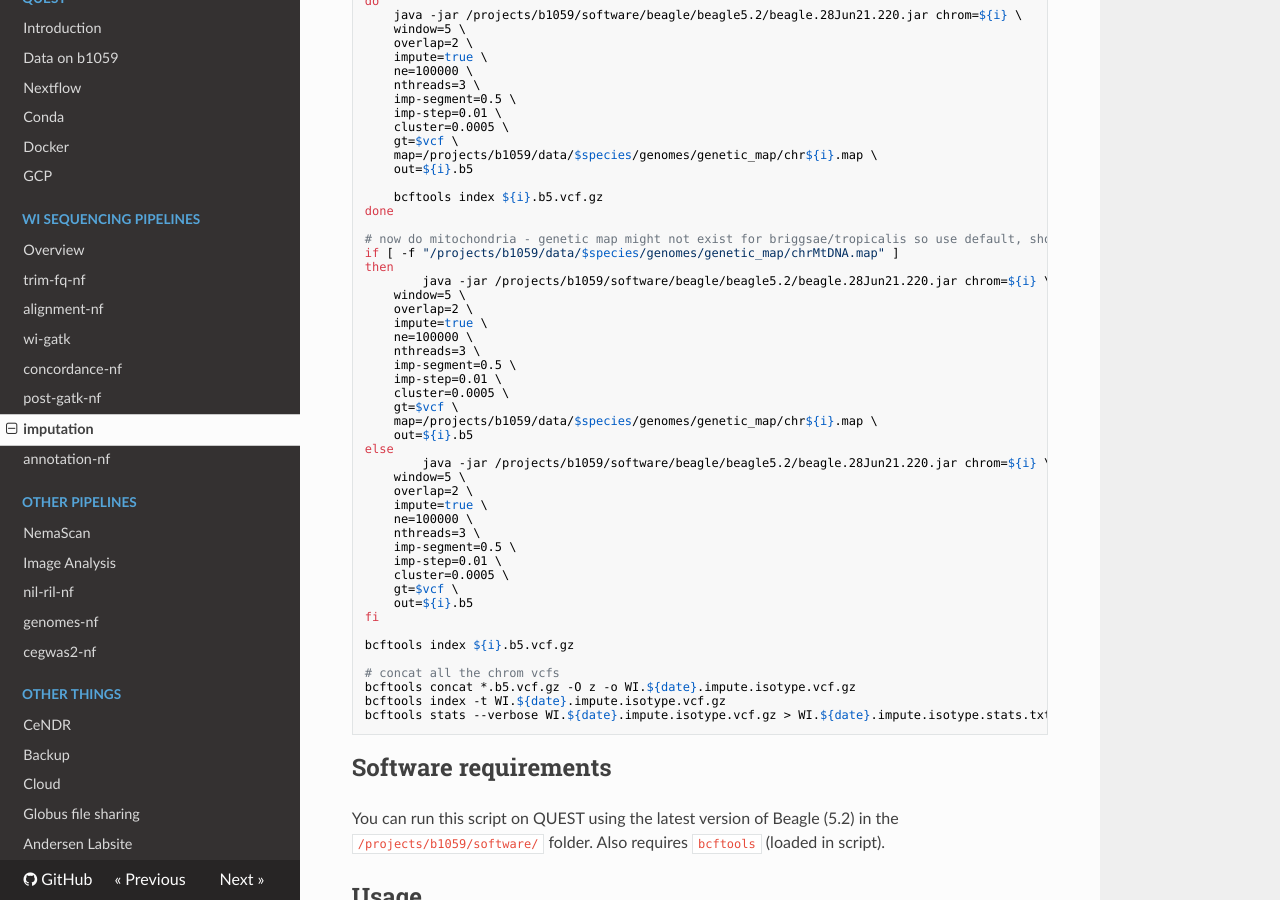
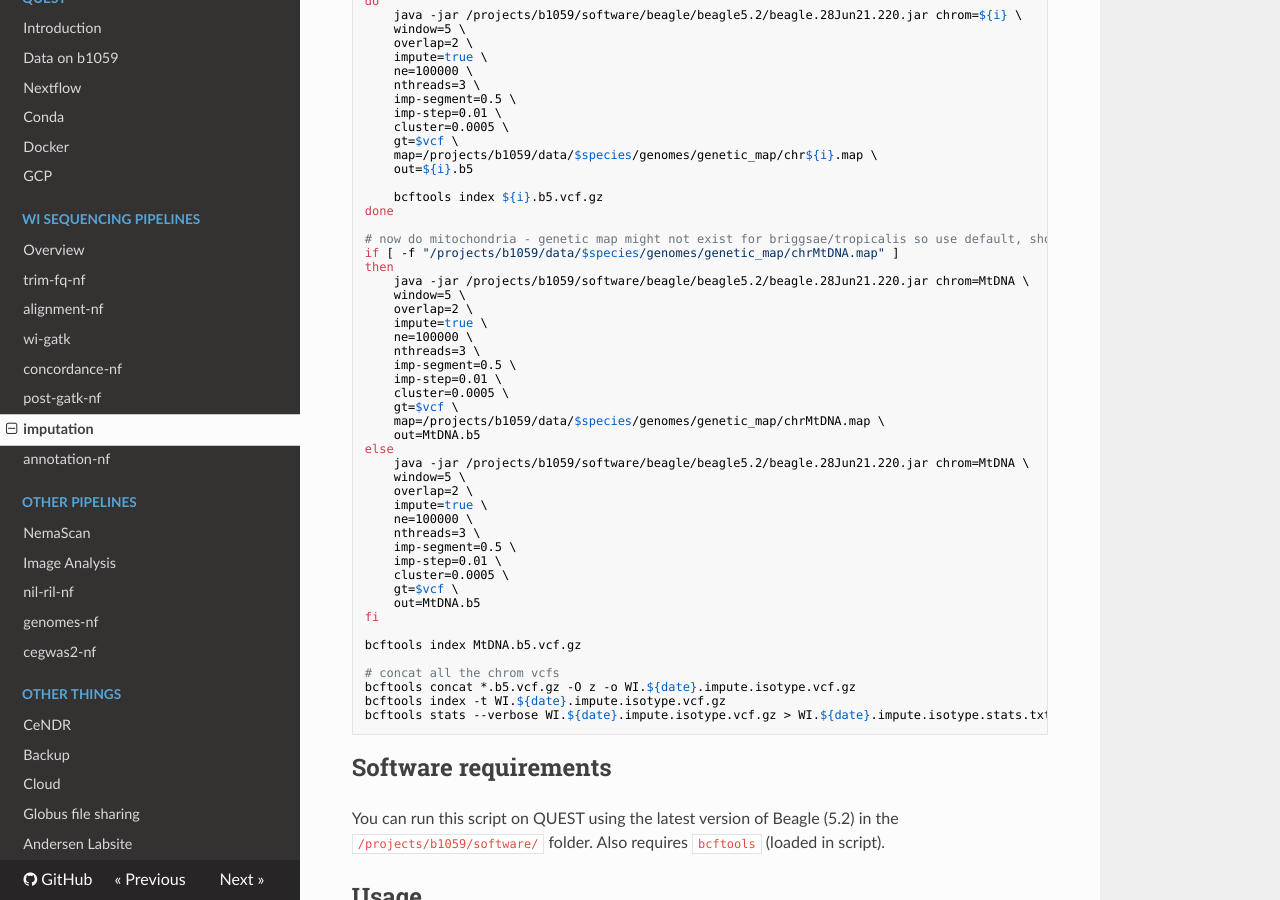
Before and after one commit to AndersenLab/dry-guide, an MkDocs documentation site: the page built from docs/pipeline-impute.md, in a window 1280 px wide and 900 px high, scrolled down 748 px. Built offline with MkDocs 1.6.1, drawn with Linux system fonts in a browser that asks for light colours; nearby versions of some CDN libraries.

Commit message:
change i to mtdna

```diff
--- a/docs/pipeline-impute.md
+++ b/docs/pipeline-impute.md
@@ -47,7 +47,7 @@ done
 # now do mitochondria - genetic map might not exist for briggsae/tropicalis so use default, should be okay just mito...
 if [ -f "/projects/b1059/data/$species/genomes/genetic_map/chrMtDNA.map" ]
 then
-		java -jar /projects/b1059/software/beagle/beagle5.2/beagle.28Jun21.220.jar chrom=${i} \
+    java -jar /projects/b1059/software/beagle/beagle5.2/beagle.28Jun21.220.jar chrom=MtDNA \
     window=5 \
     overlap=2 \
     impute=true \
@@ -57,10 +57,10 @@ then
     imp-step=0.01 \
     cluster=0.0005 \
     gt=$vcf \
-    map=/projects/b1059/data/$species/genomes/genetic_map/chr${i}.map \
-    out=${i}.b5
+    map=/projects/b1059/data/$species/genomes/genetic_map/chrMtDNA.map \
+    out=MtDNA.b5
 else
-		java -jar /projects/b1059/software/beagle/beagle5.2/beagle.28Jun21.220.jar chrom=${i} \
+    java -jar /projects/b1059/software/beagle/beagle5.2/beagle.28Jun21.220.jar chrom=MtDNA \
     window=5 \
     overlap=2 \
     impute=true \
@@ -70,10 +70,10 @@ else
     imp-step=0.01 \
     cluster=0.0005 \
     gt=$vcf \
-    out=${i}.b5
+    out=MtDNA.b5
 fi
 
-bcftools index ${i}.b5.vcf.gz
+bcftools index MtDNA.b5.vcf.gz
 
 # concat all the chrom vcfs
 bcftools concat *.b5.vcf.gz -O z -o WI.${date}.impute.isotype.vcf.gz
```
